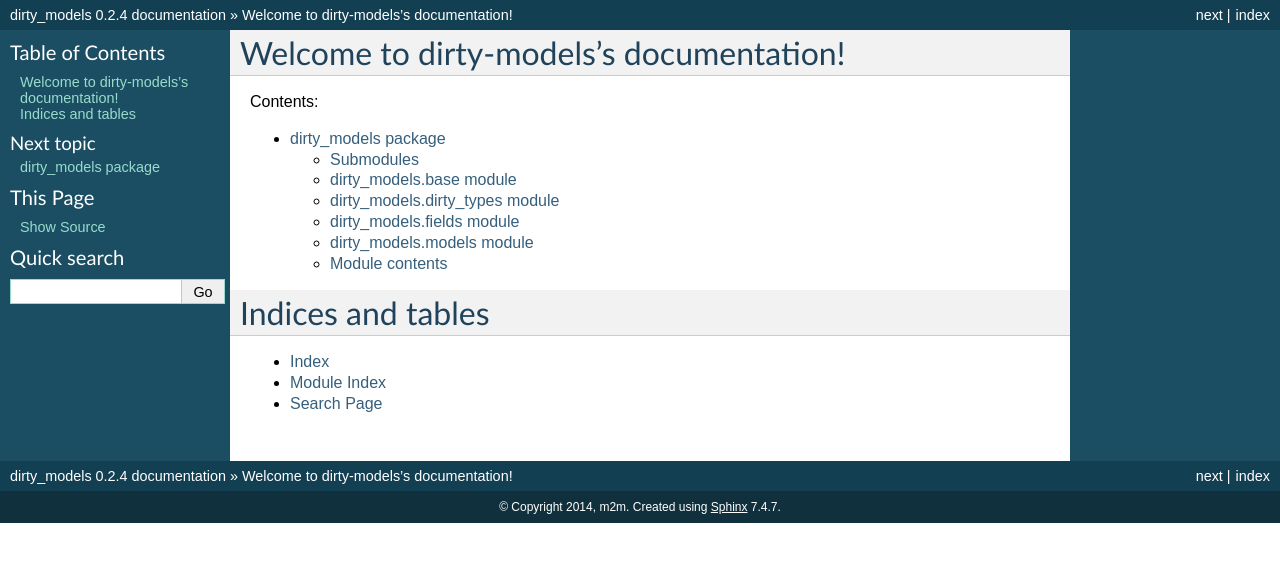
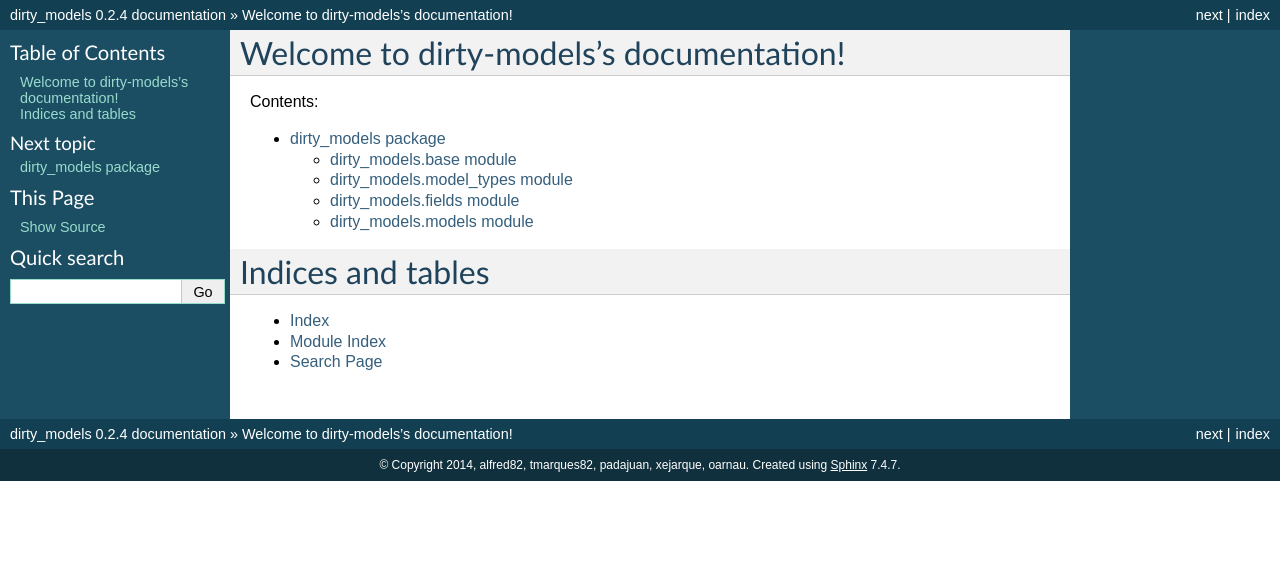
Before and after one commit to alfred82santa/dirty-models, a Sphinx documentation site: the page built from docs/index.rst, in a window 1280 px wide. Shown: the top 562 px of the page. Built offline with Sphinx 7.4.7, drawn with Linux system fonts in a browser that asks for light colours.

Commit message:
New format for docs

```diff
--- a/docs/conf.py
+++ b/docs/conf.py
@@ -55,7 +55,7 @@
 
 # General information about the project.
 project = 'dirty_models'
-copyright = '2014, m2m'
+copyright = '2014, alfred82, tmarques82, padajuan, xejarque, oarnau'
 
 # The version info for the project you're documenting, acts as replacement for
 # |version| and |release|, also used in various other places throughout the
```
Also changed, not shown: docs/dirty_models.rst (+3 -14 lines).
